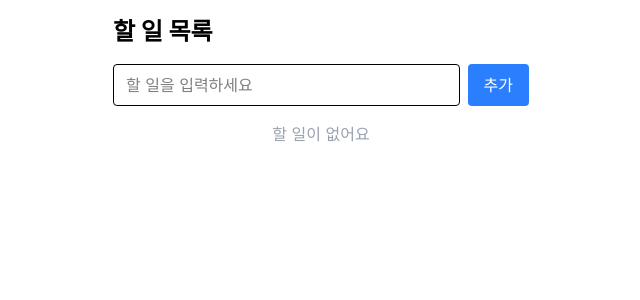
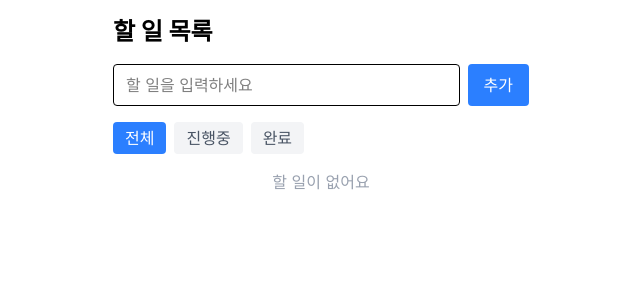
Before and after one commit to ocoals/kakao-assignment-1, a React (Vite) app: page / in a window 1280 px wide. Shown: the top 300 px of the page, without its empty margins (319-959 px from the left). Built offline with nearby package versions, Linux system fonts and the light colour scheme.

Commit message:
feat: 상태별 필터링 기능 React 컴포넌트로 마이그레이션

```diff
--- a/src/App.jsx
+++ b/src/App.jsx
@@ -1,9 +1,11 @@
 import { useState } from "react";
 import TodoForm from "./components/TodoForm";
+import FilterTabs from "./components/FilterTabs";
 import TodoList from "./components/TodoList";
 
 function App() {
   const [todos, setTodos] = useState([]);
+  const [currentFilter, setCurrentFilter] = useState("all");
 
   const addTodo = (text) => {
     const newTodo = { id: Date.now(), text, completed: false };
@@ -30,12 +32,19 @@ function App() {
     setTodos(todos.filter((todo) => todo.id !== id));
   };
 
+  const visibleTodos = todos.filter((todo) => {
+    if (currentFilter === "active") return !todo.completed;
+    if (currentFilter === "completed") return todo.completed;
+    return true;
+  });
+
   return (
     <div className="max-w-md mx-auto p-4">
       <h1 className="text-2xl font-bold mb-4">할 일 목록</h1>
       <TodoForm onAdd={addTodo} />
+      <FilterTabs currentFilter={currentFilter} onChange={setCurrentFilter} />
       <TodoList
-        todos={todos}
+        todos={visibleTodos}
         onComplete={completeTodo}
         onEdit={editTodo}
         onDelete={deleteTodo}
--- /dev/null
+++ b/src/components/FilterTabs.jsx
@@ -0,0 +1,27 @@
+const filters = [
+  { name: "all", label: "전체" },
+  { name: "active", label: "진행중" },
+  { name: "completed", label: "완료" },
+];
+
+function FilterTabs({ currentFilter, onChange }) {
+  return (
+    <div className="mb-4 flex gap-2">
+      {filters.map((filter) => (
+        <button
+          key={filter.name}
+          onClick={() => onChange(filter.name)}
+          className={`rounded px-3 py-1 ${
+            currentFilter === filter.name
+              ? "bg-blue-500 text-white"
+              : "bg-gray-100 text-gray-600"
+          }`}
+        >
+          {filter.label}
+        </button>
+      ))}
+    </div>
+  );
+}
+
+export default FilterTabs;
```
